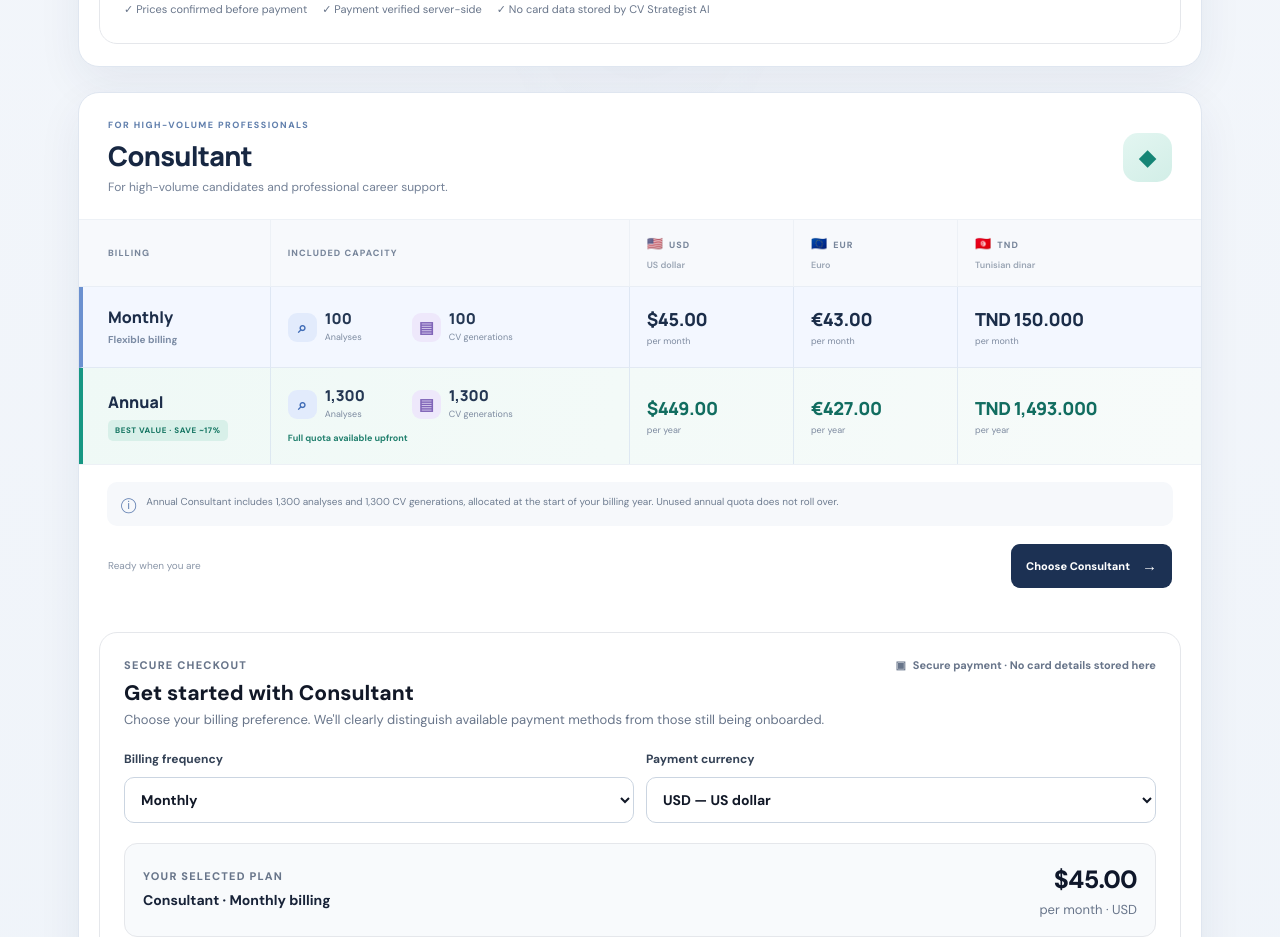
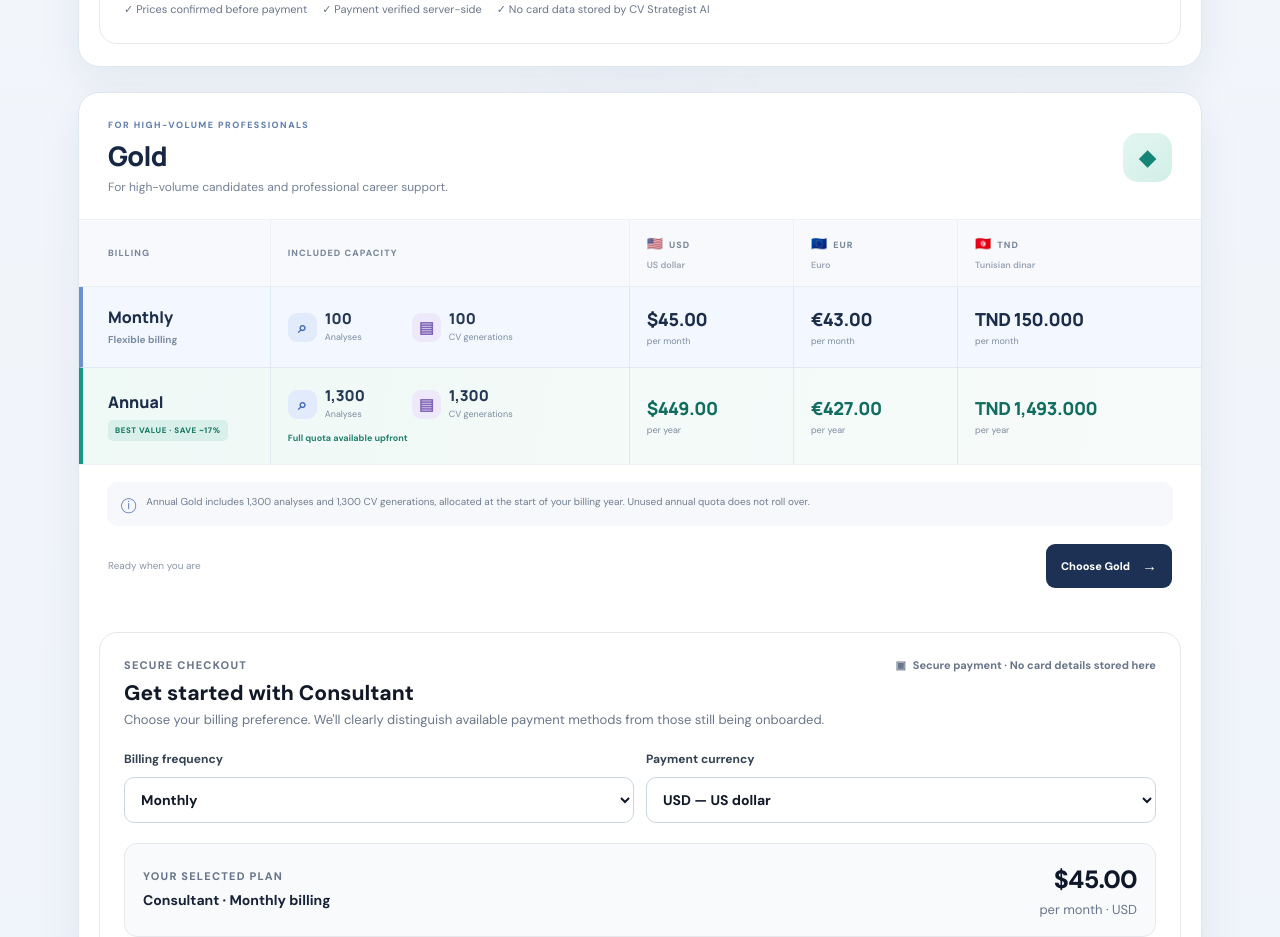
Before and after one commit to sirajbinstructor-eng/cv-strategic-ai_2, a Next.js app in the folder cv-strategic-ai_enhanced/: page /pricing in a window 1280 px wide. Shown: the part 1680-2617 px from the top of the page. Built offline with nearby package versions, Linux system fonts and the light colour scheme; no server answers.

Commit message:
Rename candidate offer Consultant to Gold in pricing

```diff
--- a/cv-strategic-ai_enhanced/src/app/pricing/page.tsx
+++ b/cv-strategic-ai_enhanced/src/app/pricing/page.tsx
@@ -1,5 +1,5 @@
 import Link from "next/link";
-import { PLAN_CATALOG, PLAN_QUOTAS, formatPrice, type BillingCurrency, type BillingPlan, type BillingInterval } from "@/lib/billing/catalog";
+import { PLAN_CATALOG, PLAN_QUOTAS, PLAN_DISPLAY_NAMES, formatPrice, type BillingCurrency, type BillingPlan, type BillingInterval } from "@/lib/billing/catalog";
 import { CandidateCheckoutActions } from "@/components/pricing/candidate-checkout";
 
 export const dynamic = "force-dynamic";
@@ -20,7 +20,7 @@ function PricingComparison({ plan }: { plan: BillingPlan }) {
       <div className="pricing-plan-heading">
         <div>
           <div className="pricing-plan-kicker">{isPro ? "FOR INDIVIDUAL CANDIDATES" : "FOR HIGH-VOLUME PROFESSIONALS"}</div>
-          <h2 id={`plan-title-${plan}`}>{isPro ? "Pro" : "Consultant"}</h2>
+          <h2 id={`plan-title-${plan}`}>{PLAN_DISPLAY_NAMES[plan]}</h2>
           <p>{isPro ? "For individual candidates working on several opportunities." : "For high-volume candidates and professional career support."}</p>
         </div>
         <div className={`pricing-plan-icon pricing-plan-icon--${plan}`} aria-hidden="true">{isPro ? "✦" : "◆"}</div>
@@ -83,11 +83,11 @@ function PricingComparison({ plan }: { plan: BillingPlan }) {
         <span className="pricing-footnote-icon" aria-hidden="true">ⓘ</span>
         <p>{isPro
           ? "Annual Pro includes 300 analyses and 250 CV generations, allocated at the start of your billing year. Unused annual quota does not roll over."
-          : "Annual Consultant includes 1,300 analyses and 1,300 CV generations, allocated at the start of your billing year. Unused annual quota does not roll over."}</p>
+          : "Annual Gold includes 1,300 analyses and 1,300 CV generations, allocated at the start of your billing year. Unused annual quota does not roll over."}</p>
       </div>
       <div className="pricing-plan-action">
         <span>Ready when you are</span>
-        <a href={`#checkout-${plan}`} className="pricing-choose-link">Choose {isPro ? "Pro" : "Consultant"} <span aria-hidden="true">→</span></a>
+        <a href={`#checkout-${plan}`} className="pricing-choose-link">Choose {PLAN_DISPLAY_NAMES[plan]} <span aria-hidden="true">→</span></a>
       </div>
       <div id={`checkout-${plan}`} className="pricing-checkout-anchor">
         <CandidateCheckoutActions plan={plan} />
```
